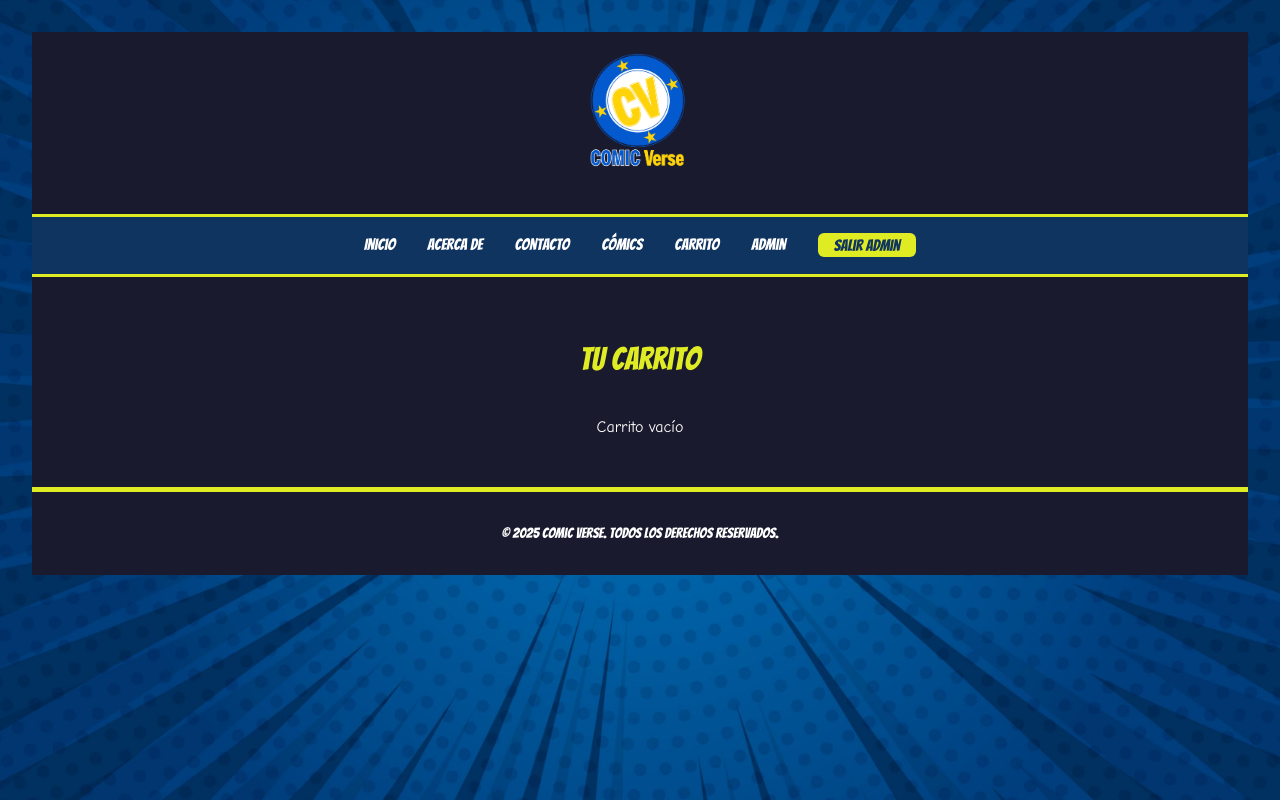
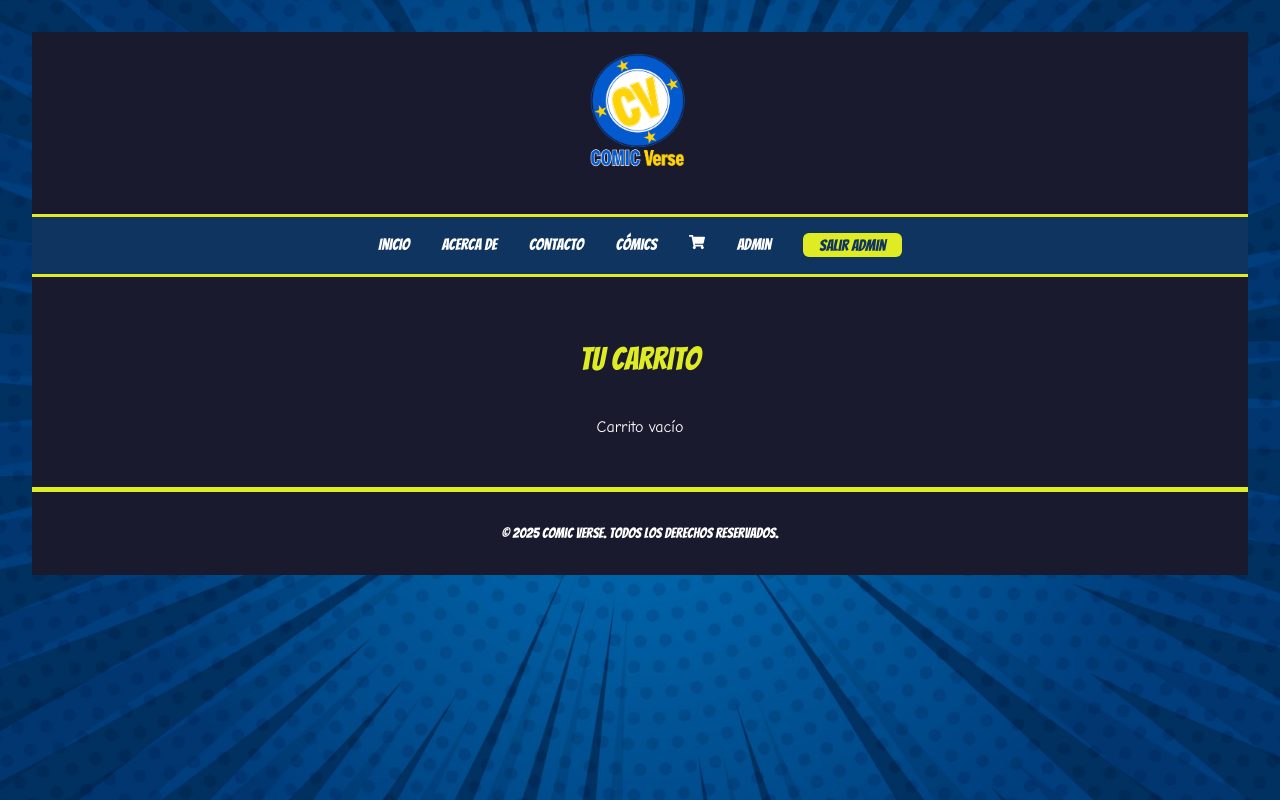
Before and after one commit to andymartinez75/comic_verse, a React (Vite) app: page /carrito in a window 1280 px wide. Built offline with nearby package versions, Linux system fonts and the light colour scheme.

Commit message:
agrego icono carrito

```diff
--- a/package.json
+++ b/package.json
@@ -12,6 +12,7 @@
   "dependencies": {
     "react": "^19.0.0",
     "react-dom": "^19.0.0",
+    "react-icons": "^5.5.0",
     "react-router-dom": "^7.5.3",
     "sweetalert2": "^11.21.0"
   },
--- a/src/components/Carrito.jsx
+++ b/src/components/Carrito.jsx
@@ -20,7 +20,7 @@ return (
     ) : (
         <div className="carrito-tabla">
         <div className="carrito-fila encabezado">
-            <span>Producto</span>
+            <span >Producto</span>
             <span>Descripción</span>
             <span>Imagen</span>
             <span>Cantidad</span>
@@ -31,7 +31,7 @@ return (
 
         {productosCarrito.map((producto) => (
             <div key={producto.id} className="carrito-fila">
-            <strong>{producto.name}</strong>
+            <span className="carrito-nombre">{producto.name}</span>
             <span>{producto.description}</span>
             <img
                 src={producto.imagen}
--- a/src/components/Nav.jsx
+++ b/src/components/Nav.jsx
@@ -1,6 +1,7 @@
 import React, { useState } from 'react';
 import { Link } from 'react-router-dom';
 import '../styles/nav.css';
+import { FaShoppingCart } from 'react-icons/fa';
 
 const Nav = ({ isAdmin, setIsAdmin }) => {
 const [menuAbierto, setMenuAbierto] = useState(false);
@@ -24,7 +25,7 @@ return (
             <li><Link to="/about" onClick={cerrarMenu}>Acerca de</Link></li>
             <li><Link to="/contacto" onClick={cerrarMenu}>Contacto</Link></li>
             <li><Link to="/productos" onClick={cerrarMenu}>Cómics</Link></li>
-            <li><Link to="/carrito" onClick={cerrarMenu}>Carrito</Link></li>
+            <li><Link to="/carrito"className="carrito-icono" onClick={cerrarMenu}><FaShoppingCart /></Link></li>
             {isAdmin && (
             <li><Link to="/admin" onClick={cerrarMenu}>Admin</Link></li>
             )}
--- a/src/styles/Carrito.css
+++ b/src/styles/Carrito.css
@@ -33,11 +33,13 @@
 }
 
 .carrito-image{
-    width: 100%;
-    height: 200px;
+    width: 100px;
+    height: 140px;
     object-fit:contain;
     background-color:#0f3460;
-    margin-bottom: 0.5rem;
+    padding: 5px;
+    margin: 0 auto ;
+    display: block;
 }
 .carrito-titulo {
 text-align: center;
@@ -45,6 +47,12 @@ font-size: 2rem;
 margin-bottom: 2rem;
 color: #dfec23;
 font-family: 'Bangers', cursive;
+}
+.carrito-nombre {
+font-family: 'Bangers', cursive;
+color: #dfec23;
+font-size: 1.3rem;
+line-height: 1.2;
 }
 
 .carrito-tabla {
--- a/src/styles/nav.css
+++ b/src/styles/nav.css
@@ -37,6 +37,11 @@
 .nav a:hover {
     color: #dfec23;
 }
+.carrito-icono {
+position: relative;
+display: inline-block;
+color: white;
+}
 /* Estilos para móvil */
 @media (max-width: 768px) {
     .menu-toggle {
```
Also changed, not shown: 1 other file (tests, documents, lock files or other folders).
